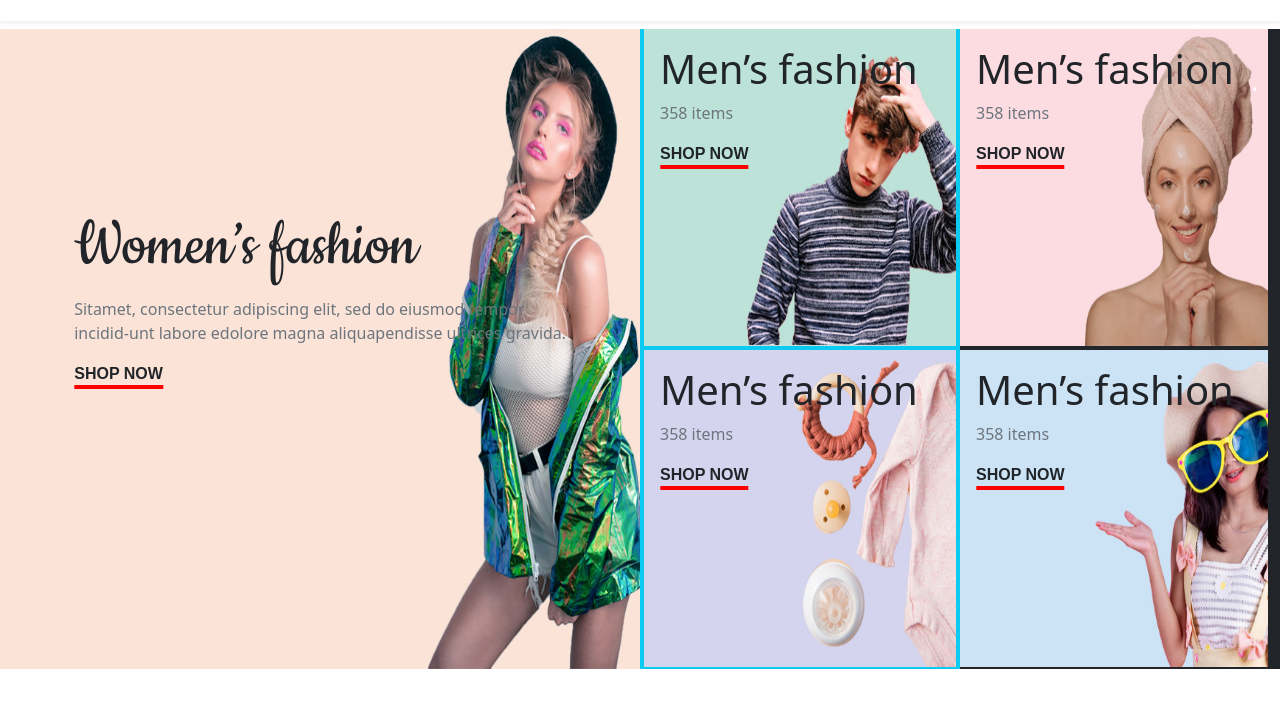
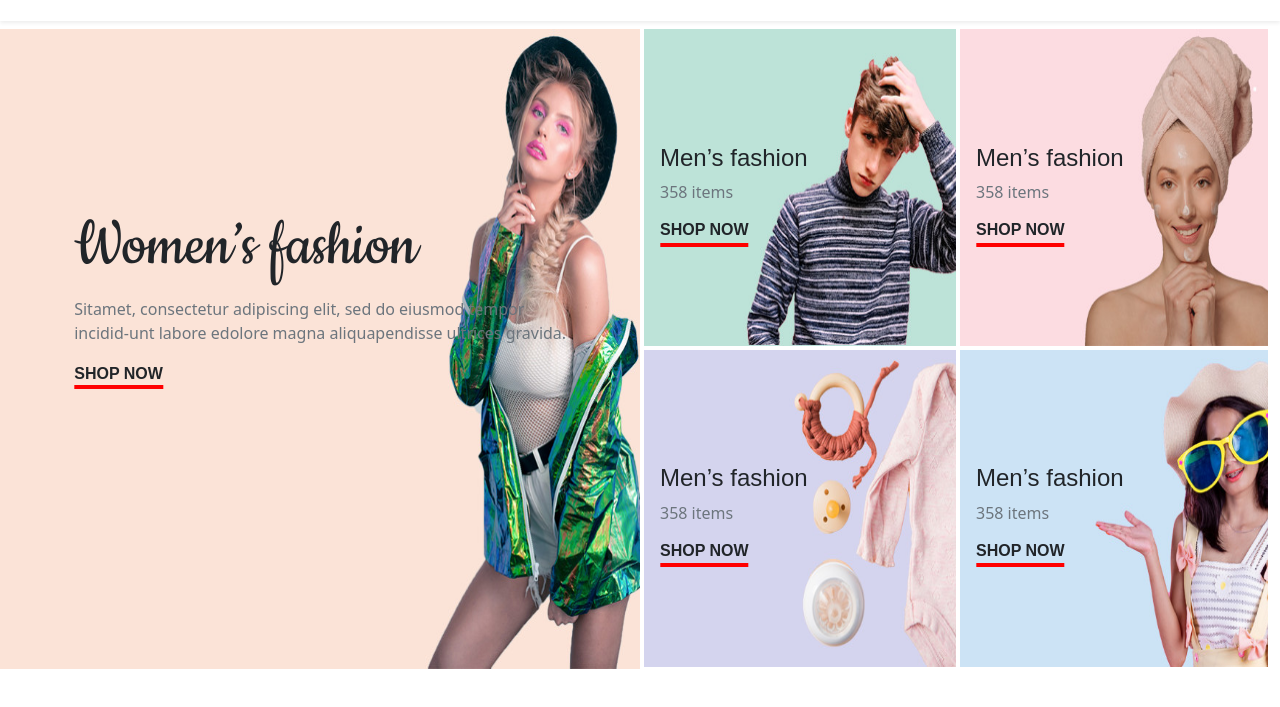
Before and after one commit to IbahimZaidi/html_css_bootstrap, a plain HTML site: page new_index.html in a window 1280 px wide. Shown: the part 69-776 px from the top of the page. Drawn offline with nearby package versions, Linux system fonts and the light colour scheme.

Commit message:
add some styling on section banner , on column 2 and 3 make the container-child flex and centering itmes

```diff
--- a/css/main.css
+++ b/css/main.css
@@ -166,11 +166,6 @@ header ul li:not(:first-child):hover a::after{
 
 
 
-.banner .row .col-lg-6 .container_child h1  {
-    font-family: 'Montserrat', sans-serif;
-    font-size: 50px !important;
-
-}
 
 
 .banner .row .col-lg-6 .container_child:first-of-type h1 {
--- a/new_index.html
+++ b/new_index.html
@@ -259,7 +259,7 @@
 
 
 <section class="banner mt-2">
-    <div class="container-fluid bg-warning" style=" height: fit-content;"  >
+    <div class="container-fluid " style=" height: fit-content;"  >
 
 
 
@@ -276,32 +276,32 @@
                     <p class="text-secondary " > Sitamet, consectetur adipiscing  elit, sed do eiusmod tempor incidid-unt labore
                      edolore magna aliquapendisse ultrices gravida.</p>
 
-                    <h6 class="fw-bold text-uppercase "> shop now</h6>
+                    <h6 class="fw-bold text-uppercase "> <a href="#" class="text-decoration-none text-dark">shop now</a></h6>
                 </div>
             </div>
             <!-- End the first column-6 -->
 
 
             <!-- this is the second column-3 -->
-            <div class="col-sm-6 col-lg-3 bg-info ps-1 pe-1 " style=" height : 80vh ">
+            <div class="col-sm-6 col-lg-3  ps-1 pe-1 " style=" height : 80vh ">
 
-                <div class="row  bg-green  gy-1 " style="height: 99%;">
+                <div class="row    gy-1 " style="height: 99%;">
                     <div class="col-12 h-50 w-100">
-                        <div class="container_child h-100 w-100 pt-3 ps-3" style=" background-image: url('images/category/category-2.jpg'); background-size: 110% 100% ;">
+                        <div class="container_child h-100 w-100 pt-3 ps-3 d-flex flex-column justify-content-center  align-items-start" style=" background-image: url('images/category/category-2.jpg'); background-size: 110% 100% ;">
 
-                            <h1 style="font-size: 40px;">  Men’s fashion  </h1>
+                            <h1 style="font-family: 'Montserrat', sans-serif; font-size: 24px !important;">  Men’s fashion  </h1>
                             <p class="text-secondary "  > 358 items </p>
 
-                            <h6 class="fw-bold text-uppercase " > shop now</h6>
+                            <h6 class="fw-bold text-uppercase " > <a href="#" class="text-decoration-none text-dark">shop now</a></h6>
                         </div>
                     </div>
                     <div class="col-12 h-50 w-100" >
-                        <div class="container_child h-100 w-100 pt-3 ps-3 " style=" background-image: url('images/category/category-3.jpg'); background-size: 110% 100% ;">
+                        <div class="container_child h-100 w-100 pt-3 ps-3 d-flex flex-column justify-content-center  align-items-start " style=" background-image: url('images/category/category-3.jpg'); background-size: 110% 100% ;">
 
-                            <h1 style="font-size: 40px;">  Men’s fashion  </h1>
+                            <h1 style="font-family: 'Montserrat', sans-serif; font-size: 24px !important;">  Men’s fashion  </h1>
                             <p class="text-secondary "  > 358 items </p>
 
-                            <h6 class="fw-bold text-uppercase " > shop now</h6>
+                            <h6 class="fw-bold text-uppercase " > <a href="#" class="text-decoration-none text-dark">shop now</a></h6>
                         </div>
                     </div>
                 </div>
@@ -310,25 +310,25 @@
             <!-- this the end of the second column-3  -->
 
             <!-- this the start of the third column-3  -->
-            <div class="col-sm-6 col-lg-3 bg-dark ps-0  " style=" height : 80vh ">
+            <div class="col-sm-6 col-lg-3  ps-0  " style=" height : 80vh ">
 
-                <div class="row  bg-green  gy-1 " style="height: 99%;">
+                <div class="row    gy-1 " style="height: 99%;">
                     <div class="col-12 h-50 w-100">
-                        <div class="container_child h-100 w-100 pt-3 ps-3 " style=" background-image: url('images/category/category-4.jpg'); background-size: 110% 100% ;">
+                        <div class="container_child h-100 w-100 pt-3 ps-3 d-flex flex-column justify-content-center  align-items-start" style=" background-image: url('images/category/category-4.jpg'); background-size: 110% 100% ;">
 
-                            <h1 style="font-size: 40px;">  Men’s fashion  </h1>
+                            <h1 style="font-family: 'Montserrat', sans-serif; font-size: 24px !important;">  Men’s fashion  </h1>
                             <p class="text-secondary "  > 358 items </p>
 
-                            <h6 class="fw-bold text-uppercase " > shop now</h6>
+                            <h6 class="fw-bold text-uppercase " > <a href="#" class="text-decoration-none text-dark">shop now</a></h6>
                         </div>
                     </div>
                     <div class="col-12 h-50 w-100" >
-                        <div class="container_child h-100 w-100 pt-3 ps-3 " style=" background-image: url('images/category/category-5.jpg'); background-size: 110% 100% ;">
+                        <div class="container_child h-100 w-100 pt-3 ps-3 d-flex flex-column justify-content-center  align-items-start" style=" background-image: url('images/category/category-5.jpg'); background-size: 110% 100% ;">
 
-                            <h1 style="font-size: 40px;">  Men’s fashion  </h1>
+                            <h1 style="font-family: 'Montserrat', sans-serif; font-size: 24px !important;">  Men’s fashion  </h1>
                             <p class="text-secondary "  > 358 items </p>
 
-                            <h6 class="fw-bold text-uppercase " > shop now</h6>
+                            <h6 class="fw-bold text-uppercase " > <a href="#" class="text-decoration-none text-dark">shop now</a></h6>
                         </div>
                     </div>
                 </div>
@@ -350,6 +350,11 @@
 
 
 
+<!-- start the new section  -->
+
+
+<!-- End the new Section -->
+
 
 
 
```
Also changed, not shown: index.html (+3 -3 lines).
